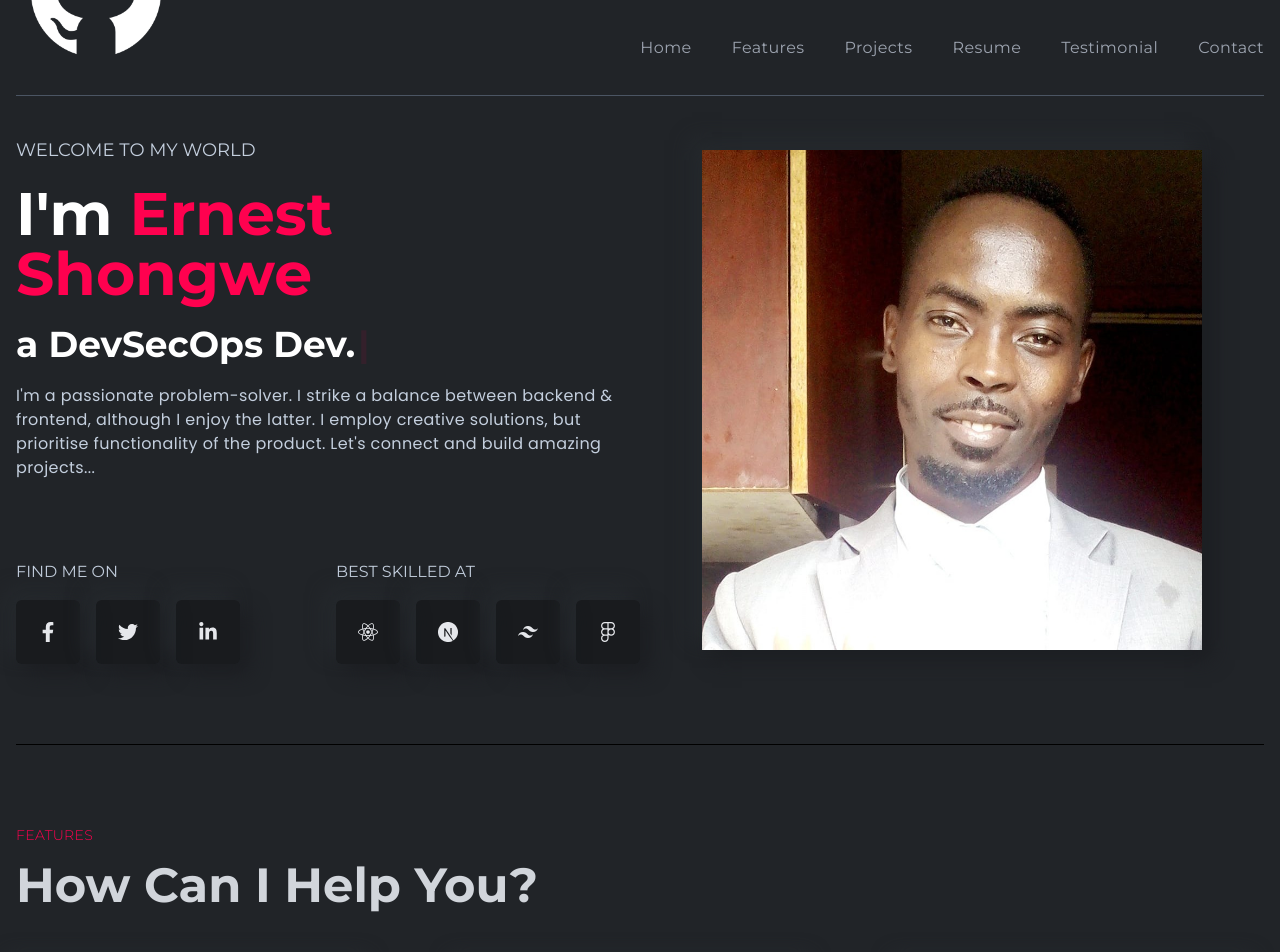
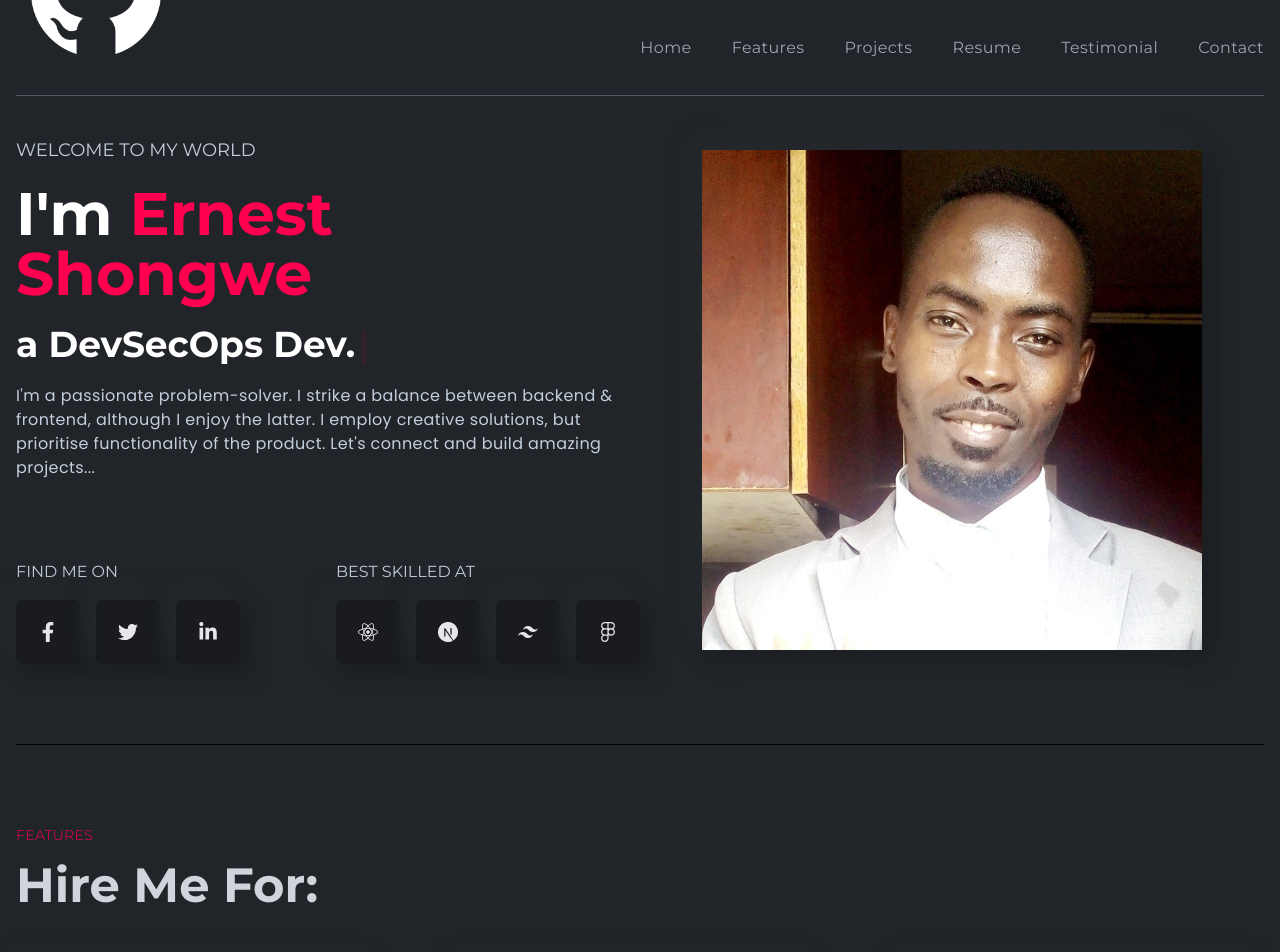
Before and after one commit to bshongwe/personal-portfolio-2024, a React (Create React App) app: page / in a window 1280 px wide. Shown: the top 952 px of the page. Built offline with nearby package versions, Linux system fonts and the light colour scheme.

Commit message:
Changed Features Title

```diff
--- a/src/components/features/Features.js
+++ b/src/components/features/Features.js
@@ -8,7 +8,7 @@ const Features = () => {
       id="features"
       className="w-full py-20 border-b-[1px] border-b-black"
     >
-      <Title title="Features" des="How can I help you?" />
+      <Title title="Features" des="Hire Me For:" />
       <div className="grid grid-cols-1 md:grid-cols-2 xl:grid-cols-3 gap-6 xl:gap-20">
         {featuresData.map((item) => (
           <Card item={item} key={item.id} />
```
